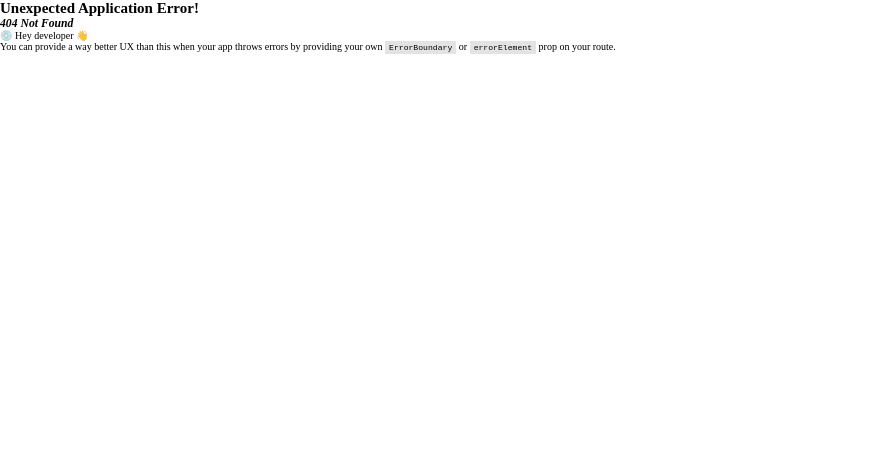
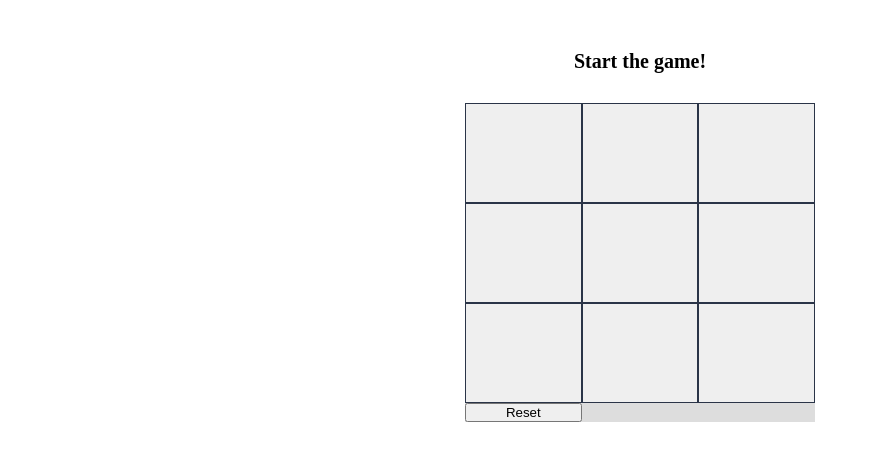
Before and after one commit to xmarya/hello-typescript, a React (Vite) app: page /ttt in a window 1280 px wide. Before the commit this address had no page. Shown: the top 460 px of the page, without its empty margins (0-878 px from the left). Built offline with nearby package versions, Linux system fonts and the light colour scheme.

Commit message:
fixed the unwanted re-rendering of all of the squares by using useRef

```diff
--- a/src/App.tsx
+++ b/src/App.tsx
@@ -3,6 +3,7 @@ import Home from "./pages/home/Home";
 import Users from "./pages/users/Users";
 import Products from "./pages/products/Products";
 import AppLayout from "./components/AppLayout";
+import TicTacToe from "./pages/tic-tac-toe/TicTacToe";
 
 const router = createBrowserRouter([
   {
@@ -20,7 +21,12 @@ const router = createBrowserRouter([
         path: "/products",
         element: <Products />,
       },
+
     ],
+  },
+  {
+    path: "/ttt",
+    element: <TicTacToe />,
   },
 ]);
 
--- /dev/null
+++ b/src/components/Square.tsx
@@ -0,0 +1,17 @@
+import { forwardRef } from "react";
+
+type Props = {
+    value:string | null,
+    // turn:string | null,
+    winner:string | null
+    onClick: () => void
+}
+
+function SquareComponent({value, winner, onClick}:Props, ref: React.ForwardedRef<HTMLButtonElement>) {
+
+    return (
+        <button ref={ref} disabled={value !== null || Boolean(winner)} className={`square`} onClick={onClick}/>
+    )
+}
+
+export const Square = forwardRef(SquareComponent);
--- a/src/data/menuLists.ts
+++ b/src/data/menuLists.ts
@@ -16,7 +16,7 @@ interface Items {
   Type '{ title: string; items: { label: string; link: string; icon: string; }[]; }[]'
    is missing the following properties from type 'List': title, items
 
-   it's due to that the menu list is actuallu and array of object containg List, so I had to change its type from one single List to be array of Lists
+   it's due to that the menu list is actually and array of object containg List, so I had to change its type from one single List to be array of Lists
     */
 export const menuList: List[] = [
   {
--- a/src/data/users.ts
+++ b/src/data/users.ts
@@ -1,4 +1,4 @@
-import { Activities, OneChart } from "./products";
+import { Activities, OneChart } from "./globals";
 
 export type Users = {
   id: number;
--- /dev/null
+++ b/src/pages/tic-tac-toe/TicTacToe.tsx
@@ -0,0 +1,110 @@
+import { useEffect, useRef, useState } from "react";
+import { Square } from "../../components/Square";
+
+type Player = "X" | "O" | "Draw" | null;
+
+function winPattrens(squares: Player[]): Player {
+  const pattrens = [
+    [0, 1, 2],
+    [3, 4, 5],
+    [6, 7, 8],
+    [0, 3, 6],
+    [1, 4, 7],
+    [2, 5, 8],
+    [0, 4, 8],
+    [2, 4, 6],
+  ];
+
+  for (let index = 0; index < pattrens.length; index++) {
+    const [sq1, sq2, sq3] = pattrens[index];
+
+    // if squares[sq1] isn't nullish and if it is equal to both other squares in the win pattrens
+    if (
+      squares[sq1] &&
+      squares[sq1] === squares[sq2] &&
+      squares[sq1] === squares[sq3]
+    ) {
+      return squares[sq1];
+    }
+  }
+
+  return null;
+}
+
+const squaresInitialState: Player[] = Array(9).fill(null);
+const playersTurnResetState = Math.round(Math.random() * 1) === 0 ? "O" : "X";
+
+export default function TicTacToe() {
+  // const ref = useRef<HTMLButtonElement>(null);
+  const refs = useRef<HTMLButtonElement[]>([]);
+  const [squares, setSquares] = useState<Player[]>(squaresInitialState);
+  const [currentPlayer, setCurrentPlayer] = useState<"X" | "O">(
+    playersTurnResetState
+  );
+  const [winner, setWinner] = useState<Player>(null);
+
+  useEffect(() => {
+    const winner = winPattrens(squares);
+    if (winner) setWinner(winner);
+    if (!winner && squares.every((sq) => sq !== null)) setWinner("Draw");
+  }, [squares]);
+
+  function setSquareValue(squareIndex: number) {
+    // 1) setting each square in the array to currentPlayer value:
+    const squareValue = squares.map((value, index) =>
+      index === squareIndex ? currentPlayer : value // if this index is not selected keep its as it is whether it's a null or not
+    );
+
+    // 2) set the value using the corresponding ref to avoid re-rendering all the squares:
+  //  refs.current[squareIndex].innerText
+  refs.current[squareIndex].innerText = currentPlayer;
+  refs.current[squareIndex].classList.add(currentPlayer.toLowerCase());
+
+    // 3) set the new squares to the state:
+    setSquares(squareValue);
+
+    // 4) change the player:
+    setCurrentPlayer((cp) => (cp === "O" ? "X" : "O"));
+  }
+
+  function gameReset(): void {
+    setSquares(squaresInitialState);
+    squares.map((_,index) => refs.current[index].innerText = "");
+    setWinner(null);
+    setCurrentPlayer(playersTurnResetState);
+  }
+
+  return (
+    <div style={{display:"flex", flexDirection:"column", gap:"3rem", alignItems:"center", marginTop: "5rem"}}>
+      <h1>{winner ? `Congrats to ${winner} !🎊`
+        : `Start the game!`}</h1>
+      <div className="board">
+        {squares.map((_, index) => {
+          // const ref = useRef(null);
+          return (
+            <Square
+              /* OLD CODE (leaved for reference):
+              // ref={(curRef) => refs.current.push(curRef)}
+
+              ERROR: HTMLButtonElement | null' is not assignable to 'HTMLButtonElement'
+              The error occurs because curRef in ref callback can be null.
+              In React, when a component unmounts or is no longer rendered, React passes null
+              to the ref callback to clean up.
+              the SOLUTION is handle the posibilty of curRef being a null value
+              */
+            ref={(curRef) => curRef && refs.current.push(curRef)}
+            key={index}
+            value={squares[index]} // the value of each square is got from the squares array when one of its indecis' values is changed
+            // turn={currentPlayer}
+            winner={winner}
+            onClick={() => setSquareValue(index)}
+            />
+          );
+        })}
+        <button type="reset" onClick={gameReset}>
+          Reset
+        </button>
+      </div>
+    </div>
+  );
+}
--- a/src/styles/global.scss
+++ b/src/styles/global.scss
@@ -181,3 +181,34 @@ footer {
 
   padding-block: 3rem;
 }
+
+
+// Tic-Tac-Toe //
+
+.board {
+  background-color: var(--soft-color);
+  display: grid;
+  width: 35rem;
+  grid-template-columns: repeat(3, 1fr);
+  grid-template-rows: repeat(3, 10rem);
+  // margin-top: 10rem;
+  margin-inline: auto;
+}
+
+.square {
+  font-size: 2rem;
+  border: 1px solid var(--main-bg);
+  cursor: pointer;
+
+  &:disabled {
+    opacity: 0.5;
+  }
+}
+
+.o {
+  color: crimson;
+}
+
+.x {
+  color: royalblue;
+}
```
Also changed, not shown: src/data/globals.ts (added, +20 -0 lines), src/data/products.ts (+2 -17 lines).
